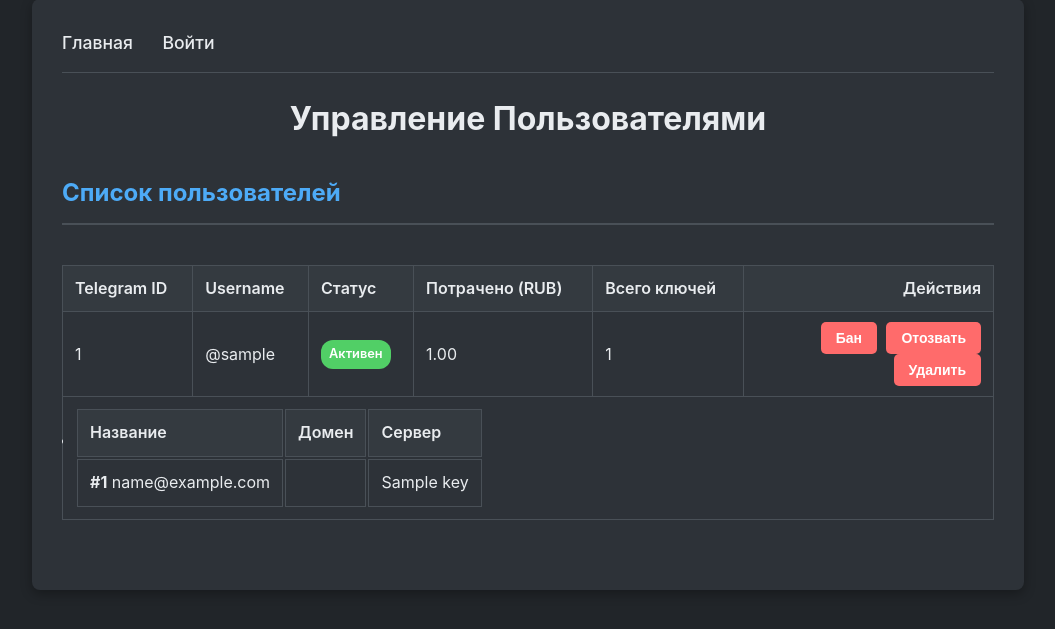
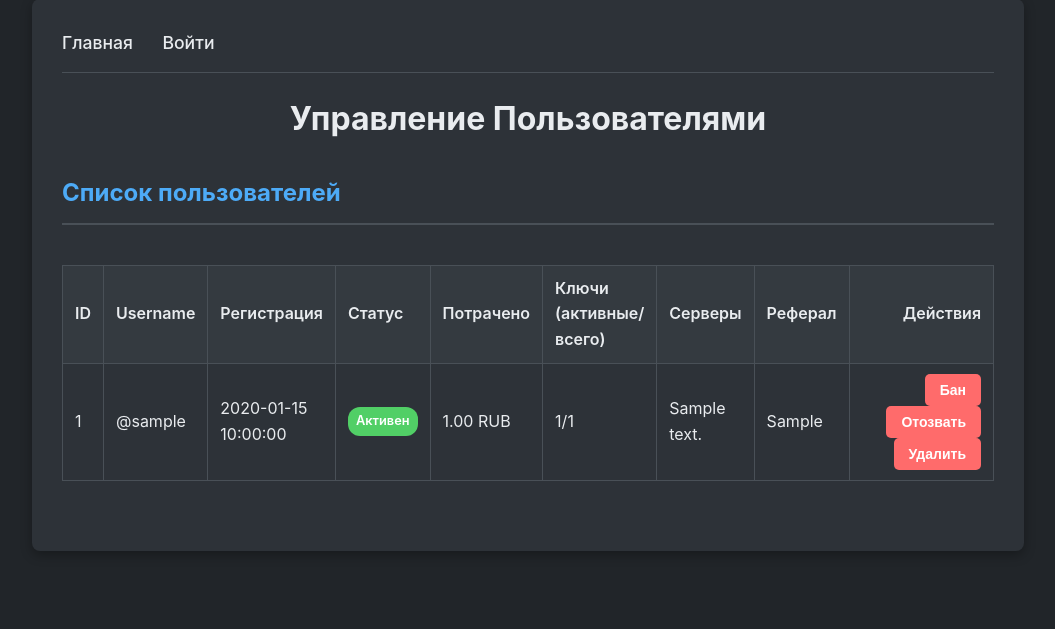
Before and after one commit to Vitaliy888/vless-shop-tgbot, a Python web app: template src/shop_bot/webhook_server/templates/users.html in a window 1280 px wide. Shown: the part 21-650 px from the top of the page, without its empty margins (112-1167 px from the left). Run offline with Jinja, Linux system fonts and the light colour scheme; the template is opened without the code that fills it: most values are stand-ins (such as "Sample title", 1, 10 or a date in 2020).

Commit message:
feat(admin-panel): users table redesigned to one-row-per-user with aggregated columns (active keys, servers, registration, referrer)

```diff
--- a/src/shop_bot/webhook_server/templates/users.html
+++ b/src/shop_bot/webhook_server/templates/users.html
@@ -9,11 +9,14 @@
 		<table class="users-table">
 			<thead>
 				<tr>
-					<th>Telegram ID</th>
+					<th>ID</th>
 					<th>Username</th>
+					<th>Регистрация</th>
 					<th>Статус</th>
-					<th>Потрачено (RUB)</th>
-					<th>Всего ключей</th>
+					<th>Потрачено</th>
+					<th>Ключи (активные/всего)</th>
+					<th>Серверы</th>
+					<th>Реферал</th>
 					<th class="actions-cell">Действия</th>
 				</tr>
 			</thead>
@@ -22,6 +25,7 @@
 				<tr>
 					<td>{{ user.telegram_id }}</td>
 					<td>@{{ user.username or 'N/A' }}</td>
+					<td>{{ user.registration_date_formatted }}</td>
 					<td>
 						{% if user.is_banned %}
 						<span class="status-badge status-banned">Забанен</span>
@@ -29,8 +33,10 @@
 						<span class="status-badge status-active">Активен</span>
 						{% endif %}
 					</td>
-					<td>{{ "{:.2f}".format(user.total_spent or 0) }}</td>
-					<td>{{ user.total_keys_count or 0 }}</td>
+					<td>{{ "{:.2f}".format(user.total_spent or 0) }} RUB</td>
+					<td>{{ user.active_keys_count or 0 }}/{{ user.total_keys_count or 0 }}</td>
+					<td>{{ user.hosts_summary }}</td>
+					<td>{{ user.referrer_display }}</td>
 					<td class="actions-cell">
 						{% if user.is_banned %}
 						<form action="{{ url_for('unban_user_route', user_id=user.telegram_id) }}" method="post">
@@ -41,7 +47,7 @@
 							<button type="submit" class="button button-warning button-small">Бан</button>
 						</form>
 						{% endif %}
-						{% if user.user_keys %}
+						{% if user.total_keys_count > 0 %}
 						<form action="{{ url_for('revoke_keys_route', user_id=user.telegram_id) }}" method="post" data-confirm="ВНИМАНИЕ! Это действие удалит ВСЕ ключи пользователя с серверов. Вы уверены?">
 							<button type="submit" class="button button-danger button-small">Отозвать</button>
 						</form>
@@ -50,36 +56,6 @@
 							<button type="submit" class="button button-danger button-small">Удалить</button>
 						</form>
 					</td>
-					</tr>
-					{% if user.user_keys %}
-					<tr>
-						<td colspan="6">
-							<ul class="user-keys-list">
-								{% for key in user.user_keys %}
-								<li>
-									<table class="keys-subtable">
-										<thead>
-											<tr>
-												<th>Название</th>
-												<th>Домен</th>
-												<th>Сервер</th>
-											</tr>
-										</thead>
-										<tbody>
-											<tr>
-												<td><strong>#{{ key.key_id }}</strong> {{ key.key_email }}</td>
-												<td>{{ (key.key_email.split('@')[1]) if '@' in key.key_email else '' }}</td>
-												<td>{{ key.host_name }}</td>
-											</tr>
-										</tbody>
-									</table>
-								</li>
-								{% endfor %}
-							</ul>
-						</td>
-					</tr>
-					{% endif %}
-
 				</tr>
 				{% endfor %}
 			</tbody>
```
Also changed, not shown: src/shop_bot/webhook_server/app.py (+39 -1 lines).
